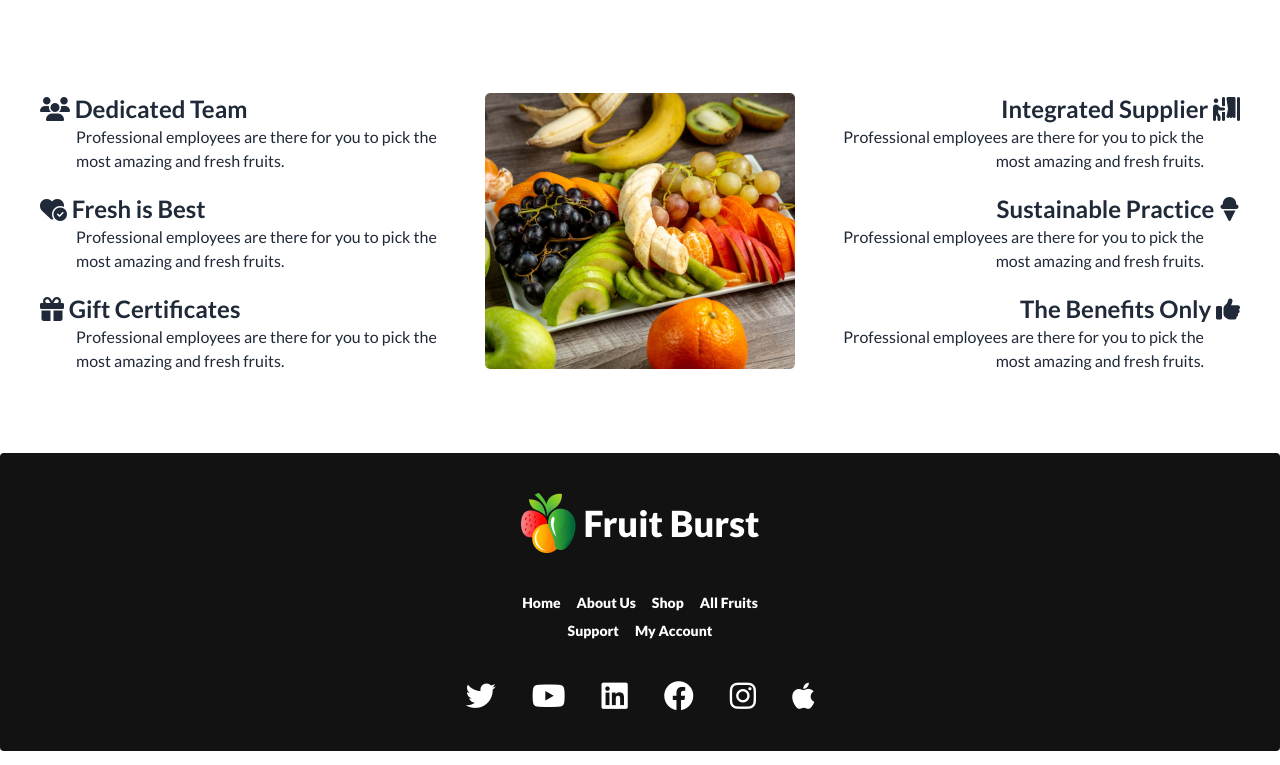
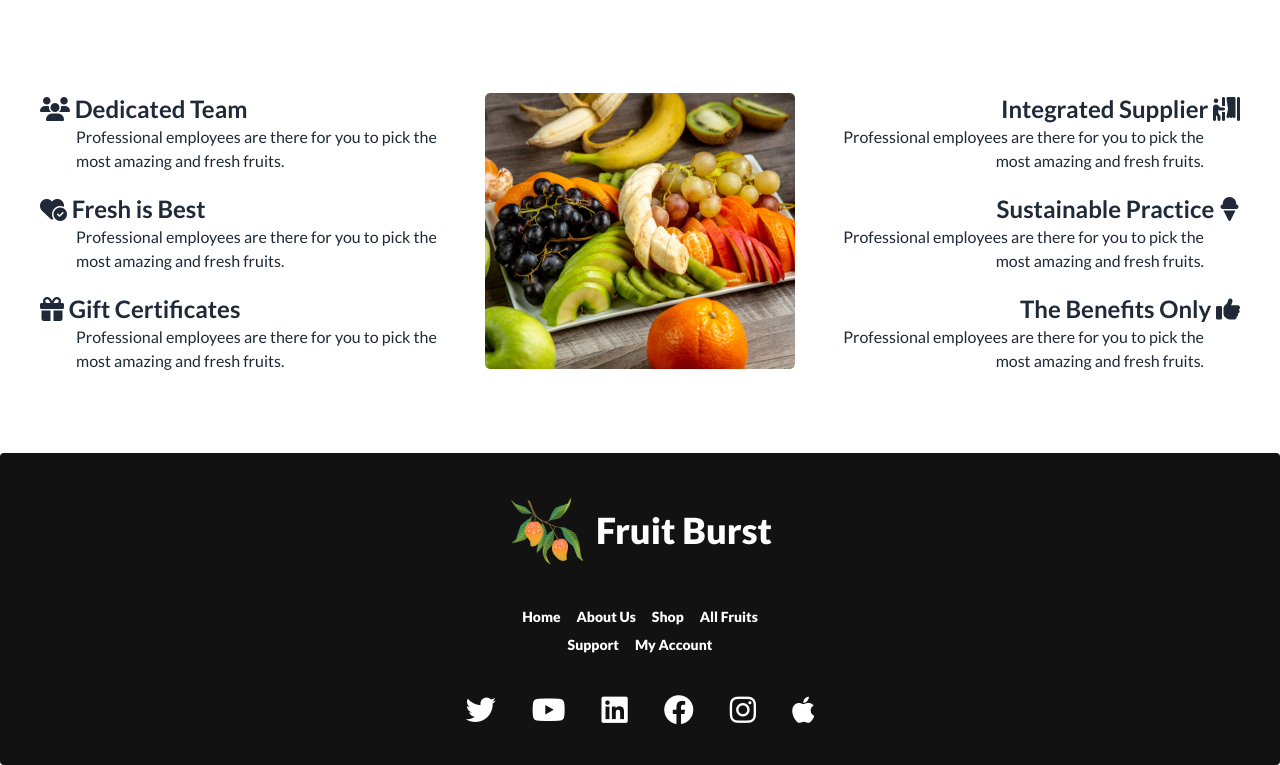
Before and after one commit to mdnazmul42726/fruit-brust, a plain HTML site: page index.html in a window 1280 px wide. Shown: the part 2745-3510 px from the top of the page. Drawn offline with nearby package versions, Linux system fonts and the light colour scheme.

Commit message:
footer logo updated

```diff
--- a/index.html
+++ b/index.html
@@ -628,7 +628,7 @@
         <footer class="footer footer-center p-10 bg-[#121212] text-[#fff] rounded">
             <!-- logo -->
             <div class=" flex">
-                <img src="./images/logo.png" alt="">
+                <img class="w-20" src="./images/giphy.gif" alt="">
                 <h1 class="text-4xl font-extrabold">
                     Fruit Burst</h1>
             </div>
```
Also changed, not shown: images/giphy.gif (added).
